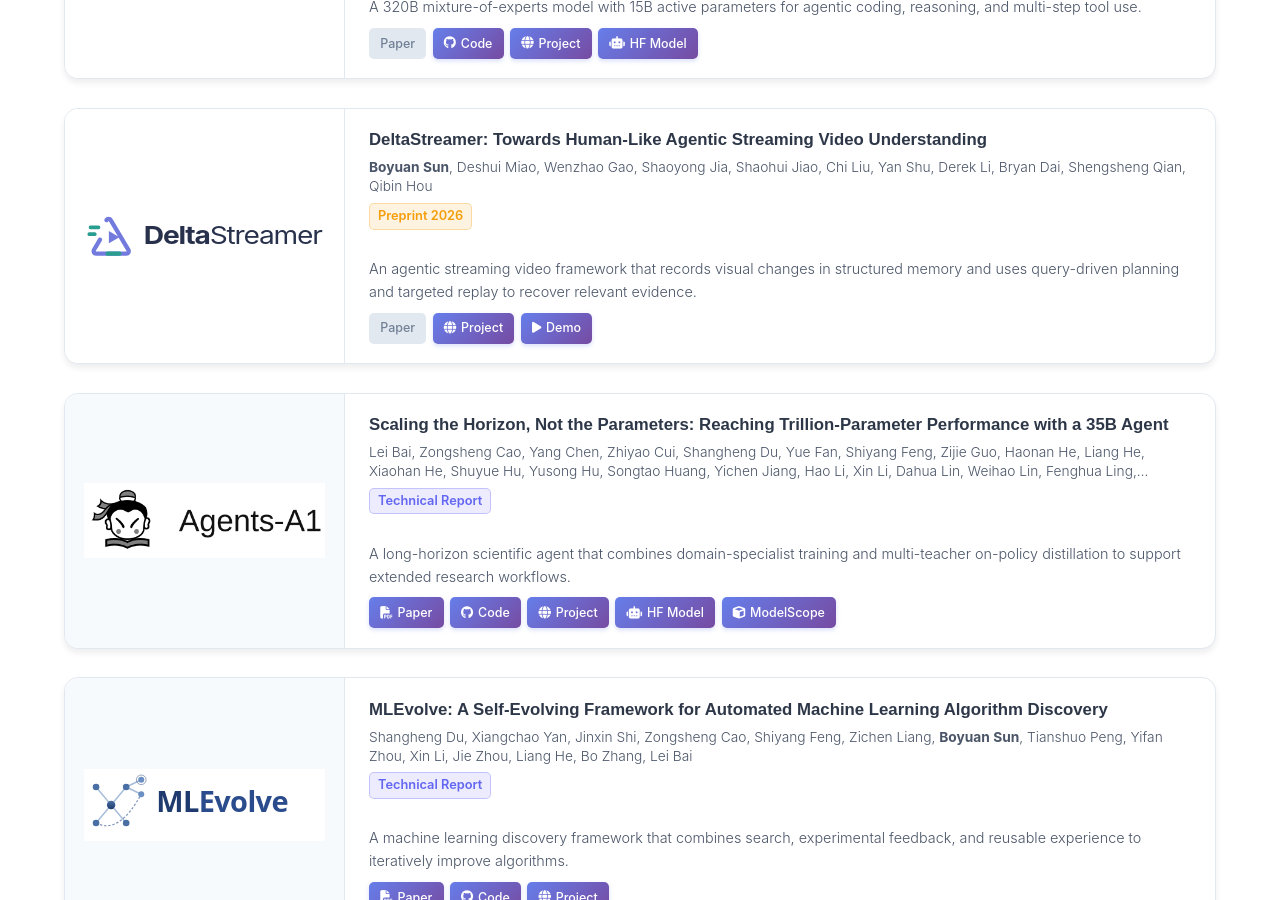
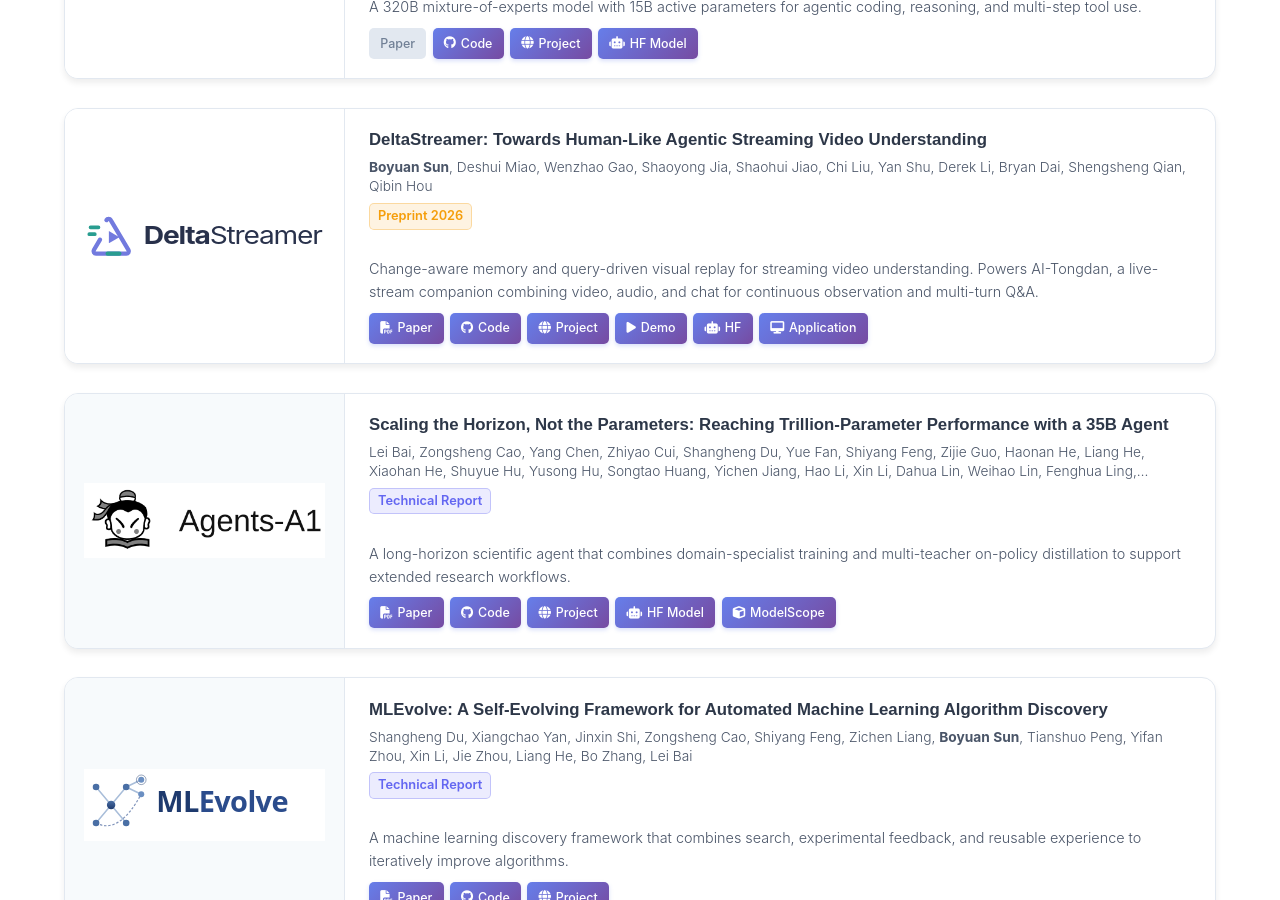
Before and after one commit to BBBBchan/BBBBchan.github.io, a Jekyll site: the page built from index.html, in a window 1280 px wide and 900 px high, scrolled down 1772 px. Built offline with Jekyll 4.4.1, drawn with Linux system fonts in a browser that asks for light colours; nearby versions of some CDN libraries.

Commit message:
Update DeltaStreamer release links and AI-Tongdan application

```diff
--- a/index.html
+++ b/index.html
@@ -35,9 +35,14 @@
   author: <b>Boyuan Sun</b>, Deshui Miao, Wenzhao Gao, Shaoyong Jia, Shaohui Jiao, Chi Liu, Yan Shu, Derek Li, Bryan Dai, Shengsheng Qian, Qibin Hou
   pubname: Preprint 2026
   pubtype: arxiv
-  description: An agentic streaming video framework that records visual changes in structured memory and uses query-driven planning and targeted replay to recover relevant evidence.
+  description: Change-aware memory and query-driven visual replay for streaming video understanding. Powers AI-Tongdan, a live-stream companion combining video, audio, and chat for continuous observation and multi-turn Q&A.
+  paper: https://arxiv.org/abs/2610.19849
+  code: https://github.com/BBBBchan/DeltaStreamer
   project: https://bbbbchan.github.io/DeltaStreamer/
   demo: https://bbbbchan.github.io/DeltaStreamer/#demo
+  hf: https://huggingface.co/papers/2610.19849
+  application: https://github.com/BBBBchan/AI-Tongdan
+  application_name: AI-Tongdan
 - title: Scaling the Horizon, Not the Parameters&#58; Reaching Trillion-Parameter Performance with a 35B Agent
   image:
     src: assets/img/work/Agent_A1.png
@@ -1092,6 +1097,12 @@
               </a>
             {% endif %}
 
+            {% if item.application and item.application != "" %}
+              <a href="{{ item.application }}" class="pub-link" target="_blank" rel="noopener" aria-label="Application: {{ item.application_name | escape }}">
+                <i class="fa-solid fa-desktop"></i> Application
+              </a>
+            {% endif %}
+
             {% if item.hf_model and item.hf_model != "" %}
               <a href="{{ item.hf_model }}" class="pub-link" target="_blank" rel="noopener">
                 <i class="fa-solid fa-robot"></i> HF Model
```
